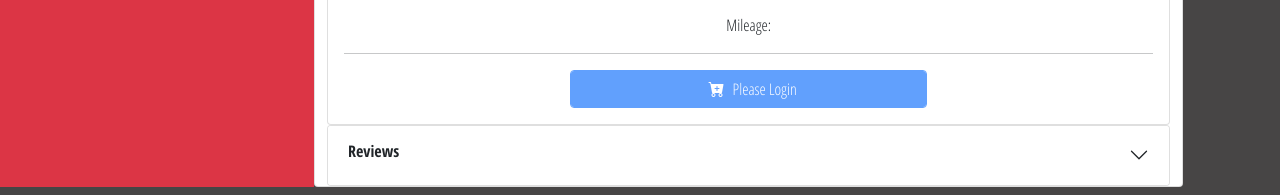
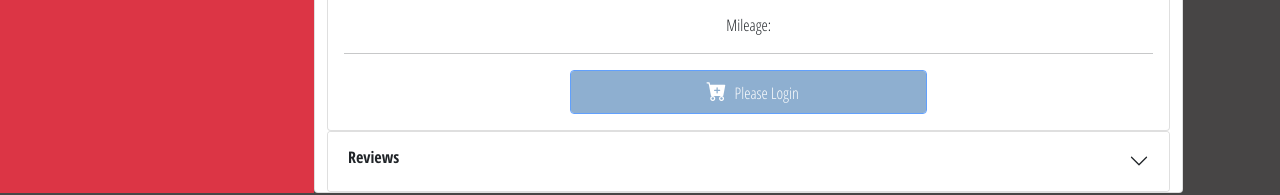
Before and after one commit to CMolitoris/ReactCarWebApp, a React (Create React App) app: page /car-details in a window 1280 px wide. Shown: the part 490-685 px from the top of the page. Built offline with nearby package versions, Linux system fonts and the light colour scheme; no server answers.

Commit message:
Updated button with icon and id.

```diff
--- a/src/components/AddToCartButton/AddToCartButton.jsx
+++ b/src/components/AddToCartButton/AddToCartButton.jsx
@@ -15,6 +15,7 @@ function AddToCartButton(props) {
 
     return (
         <Button
+            id="form-button-style"
             className="form-control"
             onClick={() => props.addToCart({
                 UserId: props.userID,
@@ -24,7 +25,7 @@ function AddToCartButton(props) {
             variant="primary"
             disabled={isDisabled(props.userID)}
         >
-            <i class="bi bi-cart-plus-fill p-2"></i>
+            <i class="bi bi-cart-plus-fill p-2 fs-5"></i>
             {props.userID === "" ? "Please Login" : "Add to Cart" }
         </Button>
      );
```
